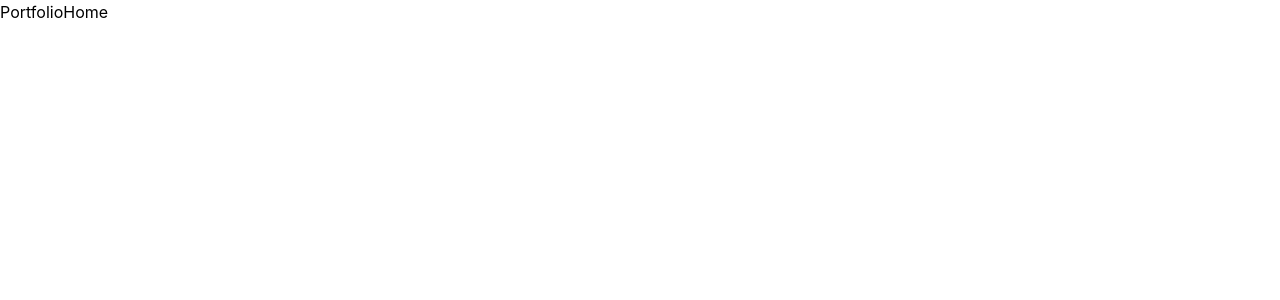
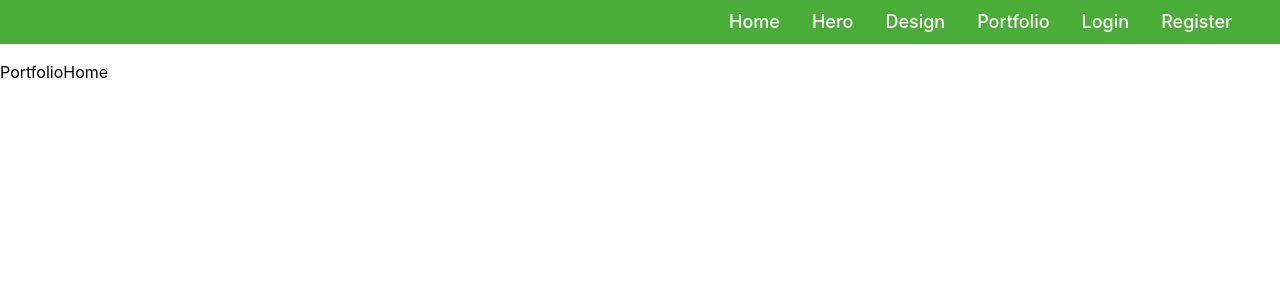
Before and after one commit to webdesignsbytom/webdesignsbytom-app, a React (Create React App) app in the folder client/: page /portfolio in a window 1280 px wide. Shown: the top 300 px of the page. Built offline with nearby package versions, Linux system fonts and the light colour scheme.

Commit message:
pages and nav added

```diff
--- a/client/src/App.js
+++ b/client/src/App.js
@@ -12,6 +12,7 @@ import UserAgreement from './pages/auth/UserAgreement';
 import Account from './pages/account/Account';
 import Verify from './users/Verify';
 import EnterNewPassword from './pages/auth/EnterNewPassword';
+import Design from './pages/design/Design';
 
 function App() {
   return (
@@ -30,6 +31,7 @@ function App() {
       <Route path='/register' element={<Register />} />
       <Route path='/reset-lost-password' element={<ResetPassword />} />
       <Route path='/account' element={<Account />} />
+      <Route path='/design' element={<Design />} />
 
       <Route path='users/verify/:userId/:uniqueString' element={<Verify />} />
       <Route path='users/reset-lost-password/:userId/:uniqueString' element={<EnterNewPassword />} />
--- a/client/src/pages/design/Design.jsx
+++ b/client/src/pages/design/Design.jsx
@@ -1,9 +1,13 @@
-import React from 'react'
+import React from 'react';
+import { Navbar } from '../../components/nav/Navbar';
 
 function Design() {
   return (
-    <div>Design</div>
-  )
+    <div>
+      <Navbar />
+      Design
+    </div>
+  );
 }
 
-export default Design
+export default Design;
--- a/client/src/pages/hero/HeroPage.jsx
+++ b/client/src/pages/hero/HeroPage.jsx
@@ -1,8 +1,10 @@
 import React from 'react'
 import { Link } from 'react-router-dom'
+import { Navbar } from '../../components/nav/Navbar'
 function HeroPage() {
   return (
-    <div>HeroPage
+    <div>
+      <Navbar />
       <Link to='/account'>Account</Link>
     </div>
   )
--- a/client/src/pages/portfolio/PortfolioHome.jsx
+++ b/client/src/pages/portfolio/PortfolioHome.jsx
@@ -1,9 +1,13 @@
-import React from 'react'
+import React from 'react';
+import { Navbar } from '../../components/nav/Navbar';
 
 function PortfolioHome() {
   return (
-    <div>PortfolioHome</div>
-  )
+    <div>
+      <Navbar />
+      PortfolioHome
+    </div>
+  );
 }
 
-export default PortfolioHome
+export default PortfolioHome;
--- a/client/src/pages/sales/SalesHome.jsx
+++ b/client/src/pages/sales/SalesHome.jsx
@@ -1,8 +1,10 @@
 import React from 'react';
+import { Navbar } from '../../components/nav/Navbar';
 
 function SalesHome() {
   return (
     <div>
+      <Navbar />
       <h1 className='text-3xl font-bold underline'>Hello world!</h1>
     </div>
   );
```
